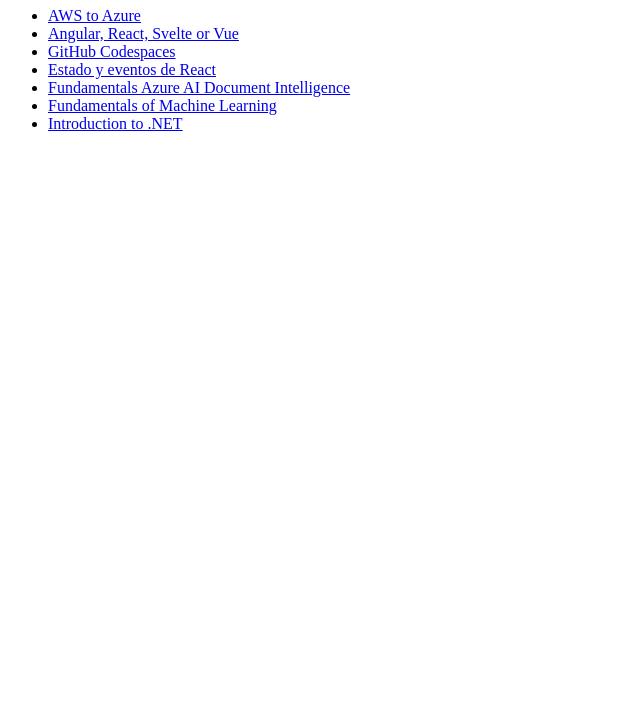
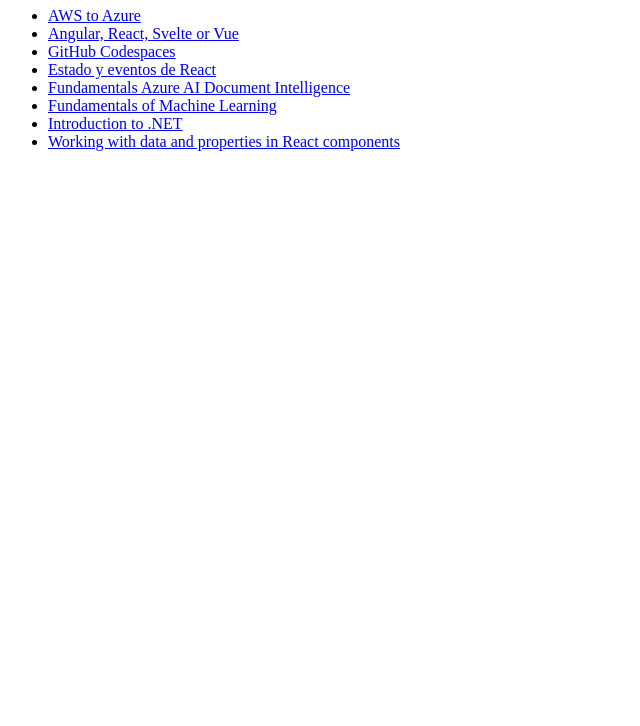
Before and after one commit to BenjaminGhiggo/certificados-desarrollo, a plain HTML site: page index.html in a window 1280 px wide. Shown: the part 74-800 px from the top of the page, without its empty margins (0-640 px from the left). Drawn offline with Linux system fonts and the light colour scheme.

Commit message:
Update | add Working with data and properties in React           components

```diff
--- a/index.html
+++ b/index.html
@@ -14,6 +14,8 @@
         <li><a href="./certificados/Fundamentals-of-Azure-AI-Document-Intelligence.pdf">Fundamentals Azure AI Document Intelligence</a></li>
         <li><a href="./certificados/Fundamentals-of-machine-learning.pdf">Fundamentals of Machine Learning</a></li>
         <li><a href="./certificados/Introduction-to-DotNet.pdf">Introduction to .NET</a></li>
+        <li><a href="./certificados/data_and_properties_in_React.pdf">Working with data and properties in React
+          components</a></li>
     </ul>
 </body>
 </html>
```
Also changed, not shown: 1 other file.
